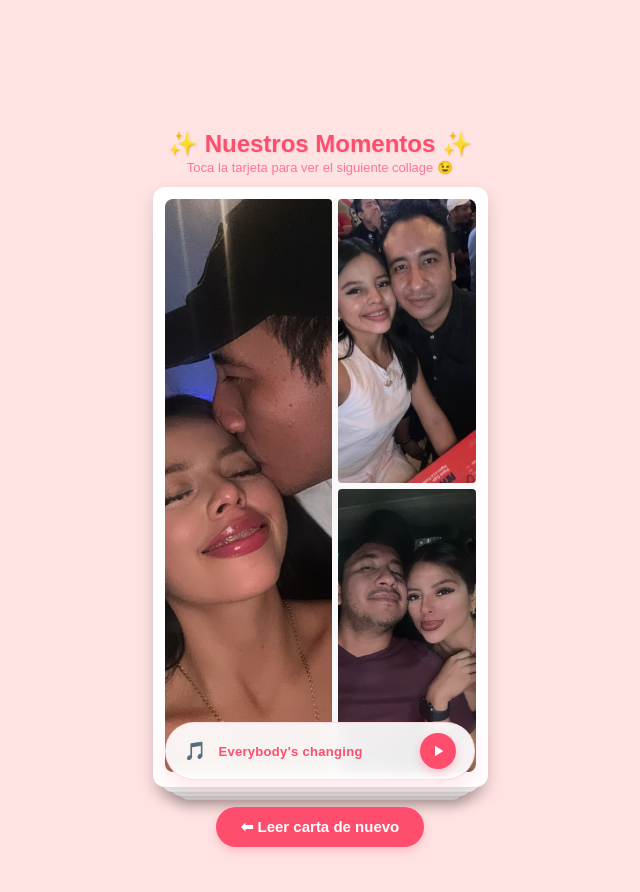
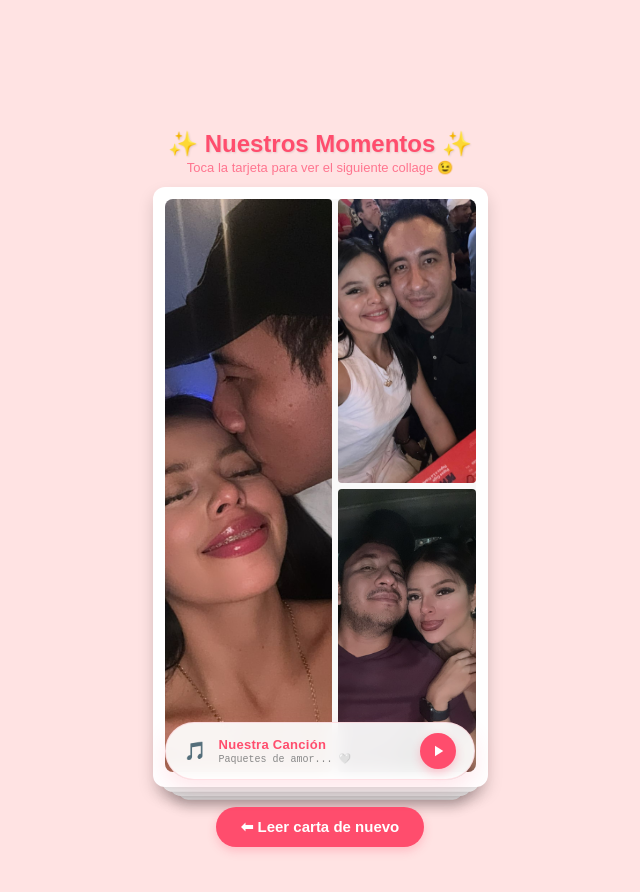
Before and after one commit to davcueto/aniversario, a plain HTML site: page galeria.html in a window 1280 px wide. Shown: the whole page, without its empty margins (320-960 px from the left). Drawn offline with Linux system fonts and the light colour scheme.

Commit message:
fix reproductor

```diff
--- a/galeria.html
+++ b/galeria.html
@@ -290,7 +290,8 @@
         <div class="reproductor-info">
             <span class="nota-musical">🎵</span>
             <div class="texto-musica">
-                <span class="titulo-cancion">Everybody's changing</span>
+                <span class="titulo-cancion">Nuestra Canción</span>
+                <span class="estado-cancion" id="estadoMusica">Paquetes de amor... 🤍</span>
             </div>
         </div>
         <button class="btn-reproductor" id="btnPlayPausa" onclick="toggleMusica()">
```
